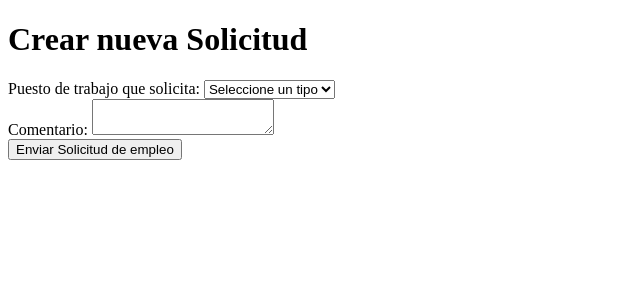
After one commit to emyponcas/titoPicantito, a Django app: page /crear_solicitud/ in a window 1280 px wide. The commit adds this page. Shown: the top 300 px of the page, without its empty margins (0-640 px from the left). Run offline with Django 5.2, Linux system fonts and the light colour scheme; the visitor is signed in with stand-in values (Sample User, id 1).

Commit message:
desarrollo de solicitudes de empleo (defensa de prog)

```diff
--- a/safaRestaurant/urls.py
+++ b/safaRestaurant/urls.py
@@ -52,6 +52,14 @@ urlpatterns = [
     path('ver_tus_reservas/', ver_tus_reservas, name='ver_tus_reservas'),
     path('editar-reserva/<int:id>/', editar_reserva, name='editar_reserva'),
     path('eliminar-reserva/<int:id>/', eliminar_reserva, name='eliminar_reserva'),
+    path('crear_sugerencia/', crear_sugerencia, name='crear_sugerencia'),
+    path('ver_tus_sugerencias/', ver_tus_sugerencias, name='ver_tus_sugerencias'),
+    path('editar-sugerencia/<int:id>/', editar_sugerencia, name='editar_sugerencia'),
+    path('eliminar-sugerencia/<int:id>/', eliminar_sugerencia, name='eliminar_sugerencia'),
+    path('crear_solicitud/', crear_solicitud, name='crear_solicitud'),
+    path('ver_tus_solicitudes/', ver_tus_solicitudes, name='ver_tus_solicitudes'),
+    path('editar-solicitud/<int:id>/', editar_solicitud, name='editar_solicitud'),
+    path('eliminar-solicitud/<int:id>/', eliminar_solicitud, name='eliminar_solicitud'),
 
 
 
--- a/templates/crear_reserva.html
+++ b/templates/crear_reserva.html
@@ -8,8 +8,8 @@
     <form method="post">
         {% csrf_token %}
         <div>
-            <label for="ncomensales">Numero de comensales (0-8):</label>
-            <input type="number" id="ncomensales" name="ncomensales" min="0" max="8" required>
+            <label for="ncomensales">Numero de comensales (0-10):</label>
+            <input type="number" id="ncomensales" name="ncomensales" min="0" max="10" required>
         </div>
         <div>
             <label for="informacionMesa">Informacion acerca de la reserva:</label>
--- /dev/null
+++ b/templates/crear_solicitud.html
@@ -0,0 +1,26 @@
+<!DOCTYPE html>
+<html>
+<head>
+    <title>Hacer una solicitud de empleo</title>
+</head>
+<body>
+    <h1>Crear nueva Solicitud</h1>
+    <form method="post">
+        {% csrf_token %}
+        <div>
+            <label for="puesto">Puesto de trabajo que solicita:</label>
+            <select id="puesto" name="puesto" required>
+                <option value="" selected disabled>Seleccione un tipo</option>
+                <option value="CAMARERO">Camarero</option>
+                <option value="COCINERO">Cocinero</option>
+                <option value="GESTOR">Gestor</option>
+            </select>
+        </div>
+        <div>
+          <label for="comentario">Comentario:</label>
+          <textarea id="comentario" name="comentario" required></textarea>
+        </div>
+        <button type="submit">Enviar Solicitud de empleo</button>
+    </form>
+</body>
+</html>
--- a/templates/ver_tus_reservas.html
+++ b/templates/ver_tus_reservas.html
@@ -8,7 +8,7 @@
 
     {% for reserva in reservas %}
     <div class="resena-card">
-        <p><strong>Nº Comensales:</strong> {{ reserva.ncomensales }}/8</p>
+        <p><strong>Nº Comensales:</strong> {{ reserva.ncomensales }}/10</p>
         <p>{{ reserva.informacionMesa }}</p>
         <p>Fecha de tu reserva: {{ reserva.fecha_reserva }}</p>
         <p>Fecha de creación: {{ reserva.fecha_creacion }}</p>
--- a/titoPicantitoRestaurant/models.py
+++ b/titoPicantitoRestaurant/models.py
@@ -358,3 +358,68 @@ class ReservaUsuario(models.Model):
 
     def __str__(self):
         return f"{self.reserva.informacionMesa} - {self.usuario.nombre}"
+
+##SUGERENCIAS
+class Sugerencia(models.Model):
+    class tipoSugerencia(models.TextChoices):
+        PLATOS = 'PLATOS', 'Platos'
+        LOCAL = 'LOCAL', 'Local'
+        PEDIDOS = 'PEDIDOS', 'Pedidos'
+
+    titulo = models.CharField(max_length=100)
+    tipo_sugerencia = models.CharField(
+        max_length=10,
+        choices=tipoSugerencia.choices,
+        default=tipoSugerencia.LOCAL,
+    )
+    comentario = models.TextField()
+    fecha_creacion = models.DateTimeField(null=True, blank=True)
+
+    class Meta:
+        db_table = 'sugerencia'
+
+    def __str__(self):
+        return self.titulo
+
+class SugerenciaUsuario(models.Model):
+    usuario = models.ForeignKey(Usuario, on_delete=models.CASCADE)
+    sugerencia = models.ForeignKey(Sugerencia, on_delete=models.CASCADE)
+
+    class Meta:
+        db_table = 'sugerencia_usuario'
+        unique_together = ('sugerencia', 'usuario')
+
+    def __str__(self):
+        return f"{self.sugerencia.titulo} - {self.usuario.nombre}"
+
+##Solicitud de empleo Recuperación defensa
+class Solicitud(models.Model):
+    class puesto(models.TextChoices):
+        CAMARERO = 'CAMARERO', 'Camarero'
+        COCINERO = 'COCINERO', 'Cocinero'
+        Gestor = 'GESTOR', 'Gestor'
+
+    puesto = models.CharField(
+        max_length=10,
+        choices=puesto.choices,
+        default=puesto.CAMARERO,
+    )
+    comentario = models.TextField()
+    fecha_creacion = models.DateTimeField(null=True, blank=True)
+
+    class Meta:
+        db_table = 'solicitud'
+
+    def __str__(self):
+        return self.puesto
+
+class SolicitudUsuario(models.Model):
+    usuario = models.ForeignKey(Usuario, on_delete=models.CASCADE)
+    solicitud = models.ForeignKey(Solicitud, on_delete=models.CASCADE)
+
+    class Meta:
+        db_table = 'solicitud_usuario'
+        unique_together = ('solicitud', 'usuario')
+
+    def __str__(self):
+        return f"{self.solicitud.puesto} - {self.usuario.nombre}"
--- a/titoPicantitoRestaurant/views.py
+++ b/titoPicantitoRestaurant/views.py
@@ -1061,3 +1061,102 @@ def editar_reserva(request, id):
         form = ReservaForm(instance=reserva)
 
     return render(request, 'editar_reserva.html', {'form': form})
+
+##SUGERENCIAS
+@login_required
+def crear_sugerencia(request):
+
+    if request.method == 'POST':
+        titulo = request.POST.get('titulo')
+        tipo_sugerencia = request.POST.get('tipo_sugerencia')
+        comentario = request.POST.get('comentario')
+
+        if titulo and tipo_sugerencia and comentario:
+            sugerencia = Sugerencia.objects.create(
+                titulo=titulo,
+                tipo_sugerencia=tipo_sugerencia,
+                comentario=comentario
+            )
+            SugerenciaUsuario.objects.create(
+                usuario=request.user,
+                sugerencia=sugerencia
+            )
+
+            return redirect('ver_tus_sugerencias')
+
+    return render(request, 'crear_sugerencia.html', {'now': timezone.now()})
+
+@login_required
+def ver_tus_sugerencias(request):
+    sugerencia_usuario = SugerenciaUsuario.objects.filter(usuario=request.user).select_related('sugerencia')
+    sugerencias = [su.sugerencia for su in sugerencia_usuario]
+    return render(request, 'ver_tus_sugerencias.html', {'sugerencias': sugerencias})
+
+@login_required
+def eliminar_sugerencia(request, id):
+    sugerencia = get_object_or_404(Sugerencia, id=id, sugerenciausuario__usuario=request.user)
+    sugerencia.delete()
+    return redirect('ver_tus_sugerencias')
+
+@login_required
+def editar_sugerencia(request, id):
+    sugerencia = get_object_or_404(Sugerencia, id=id, sugerenciausuario__usuario=request.user)
+
+    if request.method == 'POST':
+        form = SugerenciaForm(request.POST, instance=sugerencia)
+        if form.is_valid():
+            form.save()
+            return redirect('ver_tus_sugerencias')
+    else:
+        form = SugerenciaForm(instance=sugerencia)
+
+    return render(request, 'editar_sugerencia.html', {'form': form})
+
+##Solicitudes de empleo Recuoerancion defensa
+@login_required
+def crear_solicitud(request):
+
+    if request.method == 'POST':
+        puesto = request.POST.get('puesto')
+        comentario = request.POST.get('comentario')
+
+        if puesto and comentario:
+            solicitud = Solicitud.objects.create(
+                puesto=puesto,
+                comentario=comentario
+            )
+            SolicitudUsuario.objects.create(
+                usuario=request.user,
+                solicitud=solicitud
+            )
+
+            return redirect('ver_tus_solicitudes')
+
+    return render(request, 'crear_solicitud.html', {'now': timezone.now()})
+
+def ver_tus_solicitudes(request):
+    solicitud_usuario = SolicitudUsuario.objects.filter(usuario=request.user).select_related('solicitud')
+    solicitudes = [sou.solicitud for sou in solicitud_usuario]
+    return render(request, 'ver_tus_solicitudes.html', {'solicitudes': solicitudes})
+
+
+
+@login_required
+def eliminar_solicitud(request, id):
+    solicitud = get_object_or_404(Solicitud, id=id, solicitudusuario__usuario=request.user)
+    solicitud.delete()
+    return redirect('ver_tus_solicitudes')
+
+@login_required
+def editar_solicitud(request, id):
+    solicitud = get_object_or_404(Solicitud, id=id, solicitudusuario__usuario=request.user)
+
+    if request.method == 'POST':
+        form = SolicitudForm(request.POST, instance=solicitud)
+        if form.is_valid():
+            form.save()
+            return redirect('ver_tus_solicitudes')
+    else:
+        form = SolicitudForm(instance=solicitud)
+
+    return render(request, 'editar_solicitud.html', {'form': form})
```
Also changed, not shown: templates/crear_sugerencia.html (added, +30 -0 lines), templates/editar_solicitud.html (added, +16 -0 lines), templates/editar_sugerencia.html (added, +16 -0 lines), templates/ver_tus_solicitudes.html (added, +27 -0 lines), templates/ver_tus_sugerencias.html (added, +28 -0 lines), titoPicantitoRestaurant/forms.py (+12 -0 lines), titoPicantitoRestaurant/migrations/0012_sugerencia_sugerenciausuario.py (added), titoPicantitoRestaurant/migrations/0013_solicitud_solicitudusuario.py (added).
